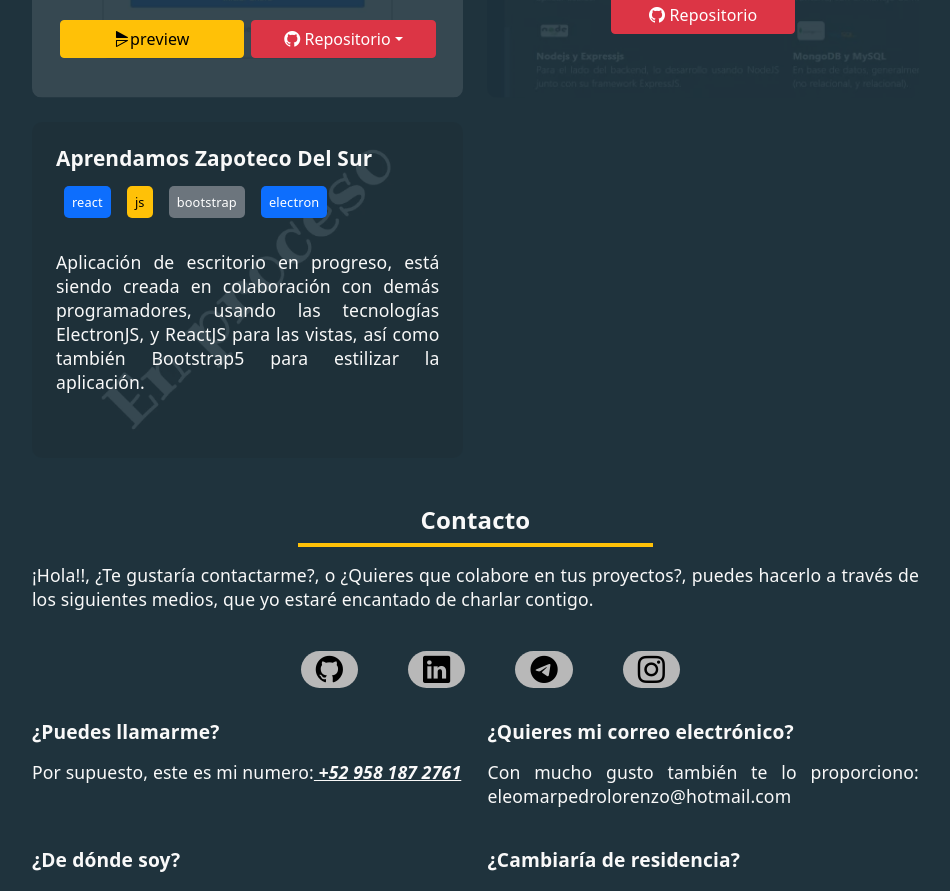
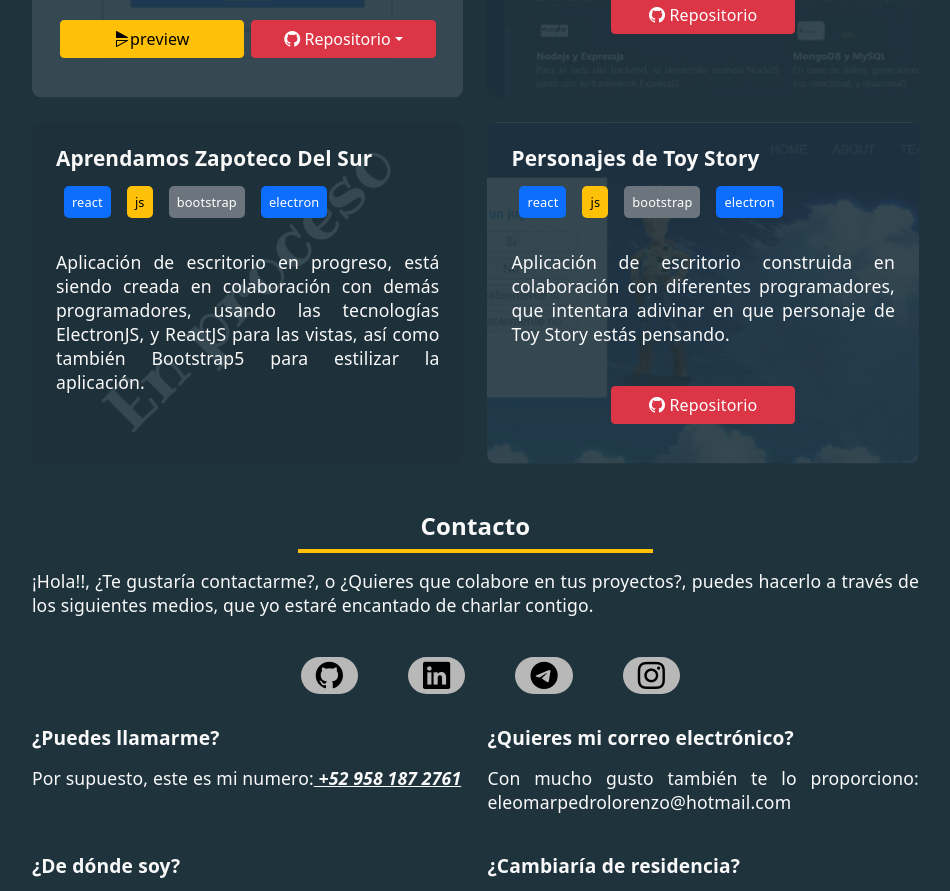
Before and after one commit to EleomarPL/portfolio, a React (Create React App) app: page / in a window 1280 px wide. Shown: the part 1740-2631 px from the top of the page, without its empty margins (309-1259 px from the left). Built offline with nearby package versions, Linux system fonts and the light colour scheme.

Commit message:
new project added

```diff
--- a/src/data/projects.js
+++ b/src/data/projects.js
@@ -21,5 +21,12 @@
     title: 'Aprendamos Zapoteco Del Sur',
     technologies: ['react', 'js', 'bootstrap', 'electron'],
     information: 'Aplicación de escritorio en progreso, está siendo creada en colaboración con demás programadores, usando las tecnologías ElectronJS, y ReactJS para las vistas, así como también Bootstrap5 para estilizar la aplicación.'
+  },
+  {
+    title: 'Personajes de Toy Story',
+    technologies: ['react', 'js', 'bootstrap', 'electron'],
+    nameImg: 'toyStory.webp',
+    information: 'Aplicación de escritorio construida en colaboración con diferentes programadores, que intentara adivinar en que personaje de Toy Story estás pensando.',
+    linkToRepository: 'https://github.com/EleomarPL/toy-story-character'
   }
 ];
```
Also changed, not shown: src/img/projects/toyStory.webp (added).
